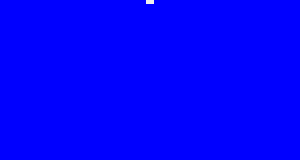
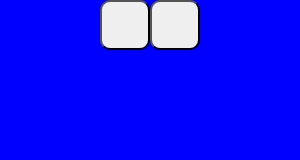
Before and after one commit to SaidRH/ScreenRecorder, an Electron app: page Interface/index.html in a window 300 px wide. Drawn offline with Linux system fonts and the light colour scheme.

Commit message:
Update style.css

```diff
--- a/Interface/style.css
+++ b/Interface/style.css
@@ -9,3 +9,14 @@
     justify-content: center;
     margin: auto;
 }
+
+button{
+    width: 50px;
+    height: 50px;
+    padding: 5px;
+    border-radius: 10px;
+}
+
+button:hover{
+color: blue;
+}
```
